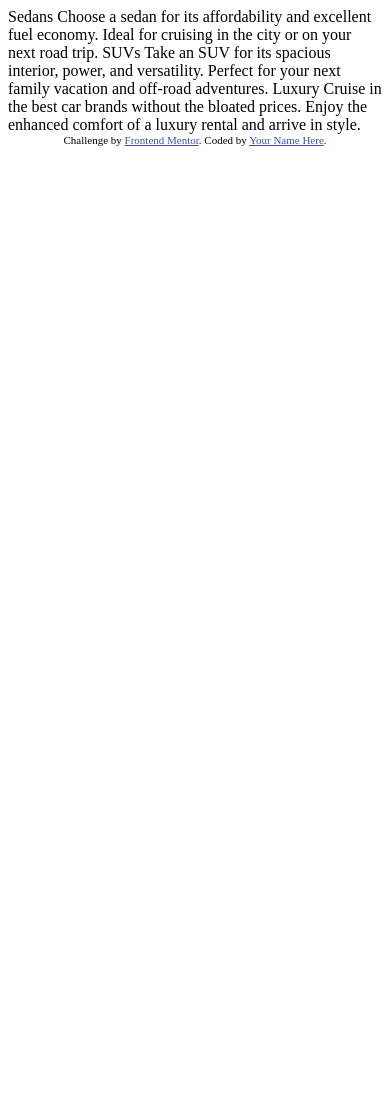
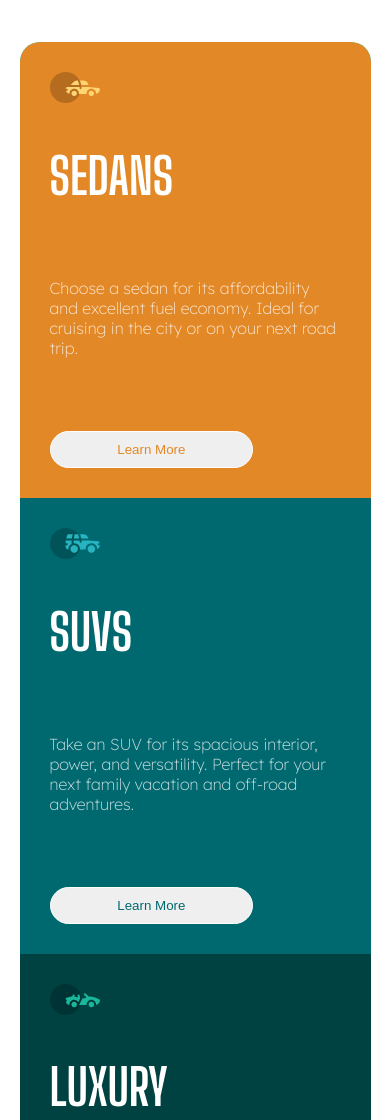
Before and after one commit to Lordgebrio/3-column-preview-card-component-main, a plain HTML site: page index.html in a window 390 px wide. Shown: the top 1120 px of the page. Before the commit the page ends 844 px from the top, so only its background shows below. Drawn offline with Linux system fonts and the light colour scheme.

Commit message:
responsive primera prueba

```diff
--- a/index.html
+++ b/index.html
@@ -1,36 +1,65 @@
 <!DOCTYPE html>
 <html lang="en">
   <head>
-  <meta charset="UTF-8">
-  <meta name="viewport" content="width=device-width, initial-scale=1.0"> <!-- displays site properly based on user's device -->
+    <meta charset="UTF-8" />
+    <meta name="viewport" content="width=device-width, initial-scale=1.0" />
+    <!-- displays site properly based on user's device -->
 
-  <link rel="icon" type="image/png" sizes="32x32" href="./images/favicon-32x32.png">
+    <link rel="stylesheet" href="style.css">
+
+    <link
+      rel="icon"
+      type="image/png"
+      sizes="32x32"
+      href="./images/favicon-32x32.png"
+    />
 
     <title>Frontend Mentor | 3-column preview card component</title>
 
     <!-- Feel free to remove these styles or customise in your own stylesheet 👍 -->
     <style>
-    .attribution { font-size: 11px; text-align: center; }
-    .attribution a { color: hsl(228, 45%, 44%); }
+      .attribution {
+        font-size: 11px;
+        text-align: center;
+      }
+      .attribution a {
+        color: hsl(228, 45%, 44%);
+      }
     </style>
   </head>
   <body>
-
-  Sedans
-  Choose a sedan for its affordability and excellent fuel economy. Ideal for cruising in the city
-  or on your next road trip.
-
-  SUVs
-  Take an SUV for its spacious interior, power, and versatility. Perfect for your next family vacation
-  and off-road adventures.
-
-  Luxury
-  Cruise in the best car brands without the bloated prices. Enjoy the enhanced comfort of a luxury
-  rental and arrive in style.
-
-  <div class="attribution">
+    <div class="container">
+      <div class="card card-orange">
+        <img src="images/icon-sedans.svg" alt="" />
+        <h2>Sedans</h2>
+        <p>
+          Choose a sedan for its affordability and excellent fuel economy. Ideal
+          for cruising in the city or on your next road trip.
+        </p>
+        <button type="button">Learn More</button>
+      </div>
+      <div class="card card-blue">
+        <img src="images/icon-suvs.svg" alt="" />
+        <h2>SUVS</h2>
+        <p>
+          Take an SUV for its spacious interior, power, and versatility. Perfect
+          for your next family vacation and off-road adventures.
+        </p>
+        <button type="button">Learn More</button>
+      </div>
+      <div class="card card-green">
+        <img src="images/icon-luxury.svg" alt="" />
+        <h2>Luxury</h2>
+        <p>
+          Cruise in the best car brands without the bloated prices. Enjoy the
+          enhanced comfort of a luxury rental and arrive in style.
+        </p>
+        <button type="button">Learn More</button>
+      </div>
+    </div>
+    <!-- <div class="attribution">
     Challenge by <a href="https://www.frontendmentor.io?ref=challenge" target="_blank">Frontend Mentor</a>.
     Coded by <a href="#">Your Name Here</a>.
-  </div>
+  </div> -->
   </body>
 </html>
--- /dev/null
+++ b/style.css
@@ -0,0 +1,134 @@
+/* Fuentes */
+@import url('https://fonts.googleapis.com/css2?family=Lexend+Deca:wght@100..900&display=swap');
+@import url('https://fonts.googleapis.com/css2?family=Big+Shoulders+Display:wght@100..900&display=swap');
+
+/* Estiles generales */
+* {
+  margin: 0;
+  padding: 0;
+  box-sizing: border-box;
+}
+
+body {
+  background-color: hsla(0, 0%, 100%, 0.75);
+  display: flex;
+  align-items: center;
+  justify-content: center;
+  height: 100vh;
+}
+
+.container{
+    display: flex;
+    max-width: 800px;
+    background-color: aqua;
+    border-radius: 20px;
+    height: 50vh;
+}
+
+.card{
+    padding: 30px;
+    display: flex;
+    flex-direction: column;
+    justify-content: space-between;
+    color: #fff;
+}
+
+.card img{
+    width: 50px;
+}
+
+.card h2{
+    font-family: "Big Shoulders Display", sans-serif;
+    font-size: 50px;
+    text-transform: uppercase;
+}
+
+.card p{
+    font-family: "Lexend Deca", sans-serif;
+    font-weight: 200;
+    margin-bottom: 60px;
+    color: hsla(0, 0%, 100%, 0.75);
+}
+
+.card button{
+    border-style: none;
+    border-radius: 30px;
+    border: 1px solid #fff;
+    padding: 10px 0;
+    width: 70%;
+
+}
+
+.card-orange{
+    background-color: hsl(31, 77%, 52%);
+    border-top-left-radius: 20px;
+    border-bottom-left-radius: 20px;
+    button{
+        color: hsl(31, 77%, 52%);
+    }
+    button:hover{
+        background-color: hsl(31, 77%, 52%);
+        color: #fff;
+        transition: .5s;
+        cursor: pointer;
+    }
+}
+
+.card-blue{
+    background-color: hsl(184, 100%, 22%);
+    button{
+        color: hsl(184, 100%, 22%);
+    }
+    button:hover{
+        background-color: hsl(184, 100%, 22%);
+        color: #fff;
+        transition: .5s;
+        cursor: pointer;
+    }
+}
+
+.card-green{
+    background-color: hsl(179, 100%, 13%);
+    border-top-right-radius: 20px;
+    border-bottom-right-radius: 20px;
+    button{
+        color: hsl(179, 100%, 13%);
+    }
+    button:hover{
+        background-color: hsl(179, 100%, 13%);
+        color: #fff;
+        transition: .5s;
+        cursor: pointer;
+    }
+}
+
+@media (width <= 1000px){
+    .container{
+        width: 90%;
+        height: 40%;
+    }
+
+    .card p{
+        margin: 30px 0;
+    }
+}
+
+@media (width <= 500px){
+    .container{
+        display: flex;
+        flex-wrap: wrap;
+        height: 90vh;
+    }
+
+    .card{
+        height: 60%;
+    }
+
+    .card-orange{
+        border-radius: 20px 20px 0 0;
+    }
+
+    .card-green{
+        border-radius: 0 0 20px 20px;
+    }
+}
```
Lines whose indentation alone changed are shown as unchanged.
